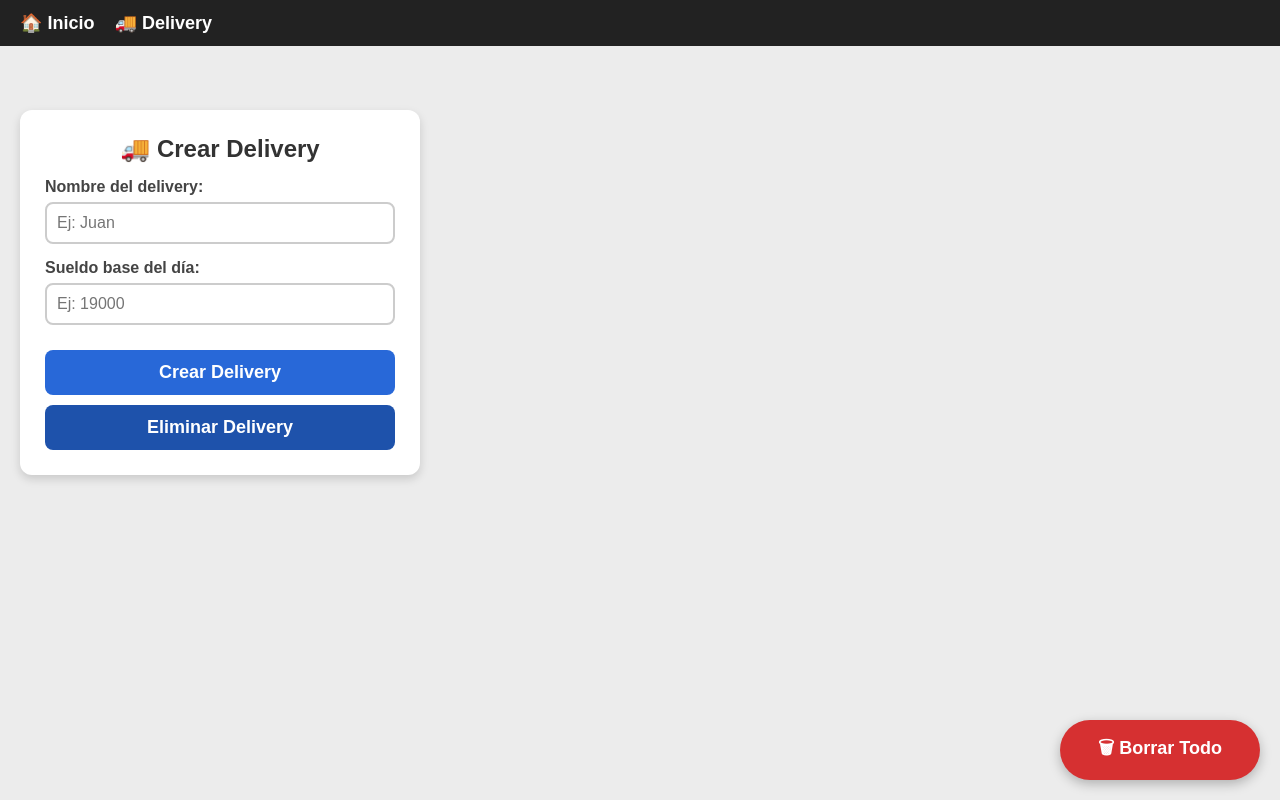
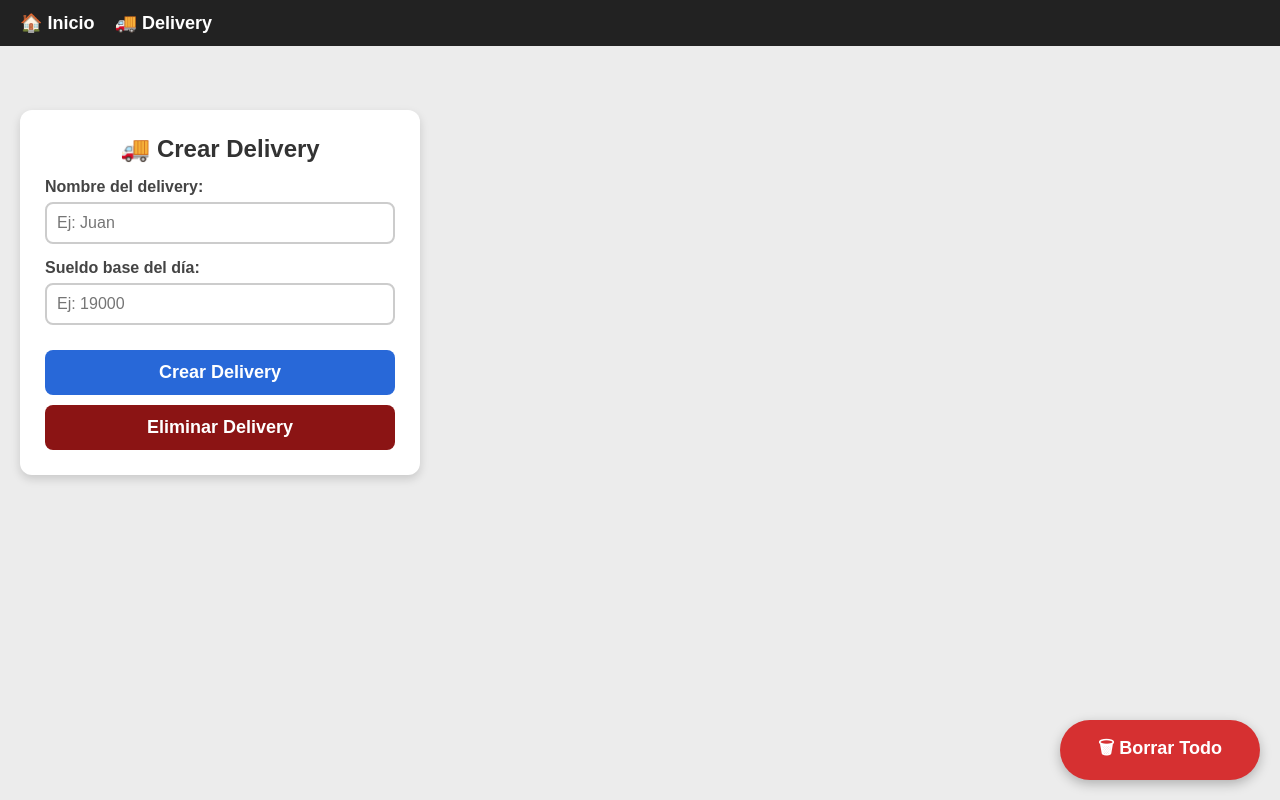
Before and after one commit to sch4ncr1c4/delivery-prueba, a plain HTML site: page delivery.html in a window 1280 px wide. In both pictures the pointer is over the button "Eliminar Delivery". Drawn offline with Linux system fonts and the light colour scheme.

Commit message:
Mensaje que describa el cambio

```diff
--- a/delivery.css
+++ b/delivery.css
@@ -196,6 +196,12 @@ button:hover {
     background-color: #d63031;
     margin-top: 10px;
 }
+
+.eliminarDelivery:hover {
+    background-color: #8b1414;
+    margin-top: 10px;
+}
+
 
 .btn-masdelivery {
     background: #00bfff; /* celeste */
```
